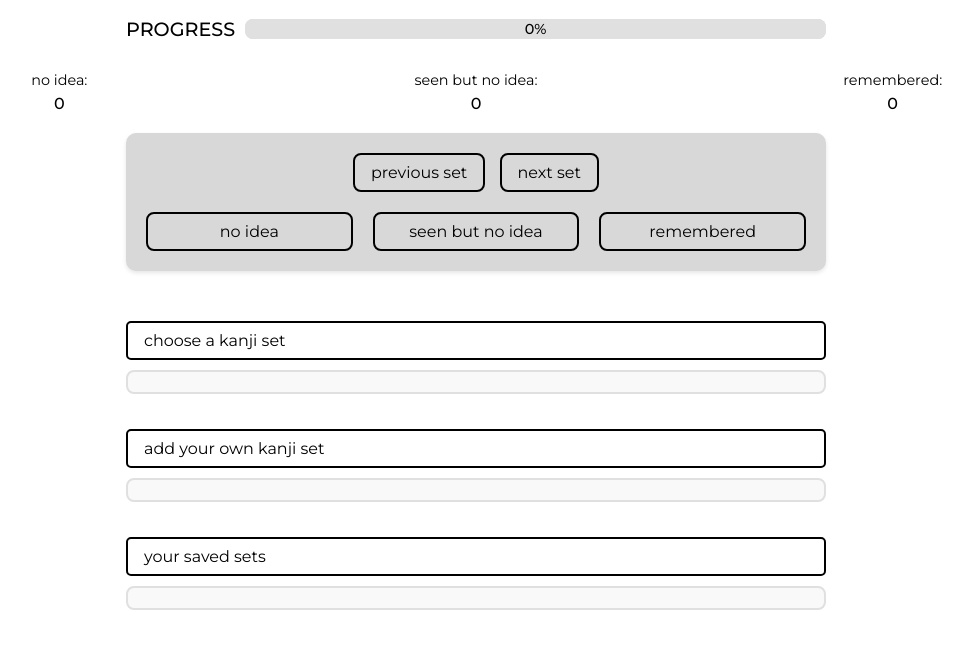
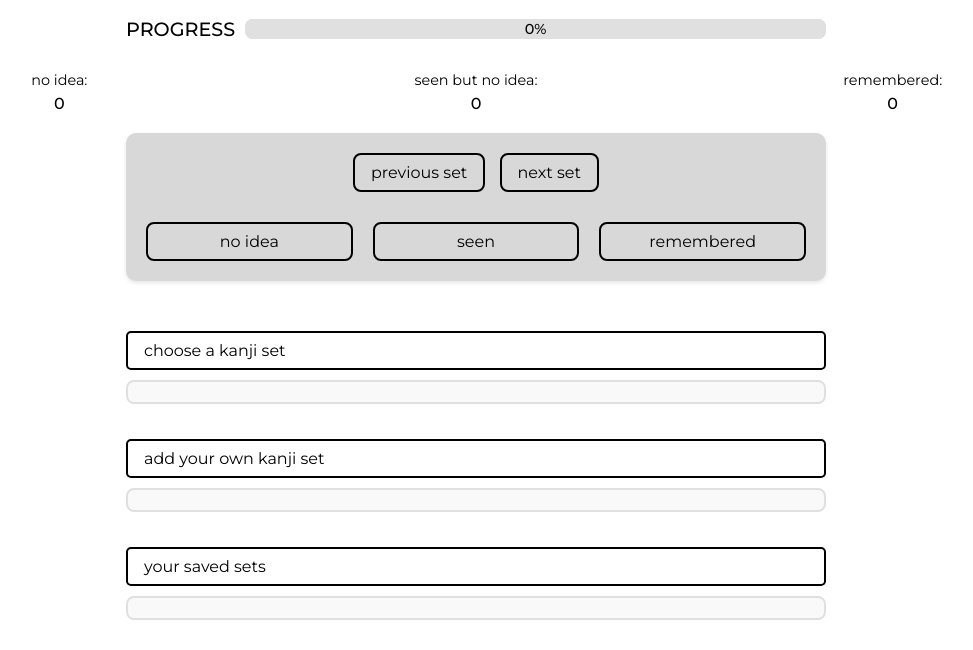
Before and after one commit to ntninh00/kanji-flashcard, a plain HTML site: page index.html in a window 1280 px wide. Shown: the part 181-831 px from the top of the page, without its empty margins (164-1137 px from the left). Drawn offline with Linux system fonts and the light colour scheme.

Commit message:
UI updates

```diff
--- a/index.html
+++ b/index.html
@@ -15,7 +15,6 @@
         <label for="dark-mode">Dark Mode</label>
         <input type="checkbox" id="dark-mode">
     </div>
-
 
     <h1>kanji flashcard</h1>
 
@@ -48,7 +47,7 @@
             <h4 id="kanji"></h4>
             <div id="options">
                 <button id="no-idea">No Idea</button>
-                <button id="seen-but-no-idea">Seen but No Idea</button>
+                <button id="seen-but-no-idea">Seen</button>
                 <button id="remembered">Remembered</button>
                 <!-- <button id="reset-progress">Reset</button> -->
             </div>
--- a/styles.css
+++ b/styles.css
@@ -16,12 +16,13 @@ body {
 }
 
 h1 {
-    font-size: 2.5rem; /* Slightly smaller */
+    font-size: clamp(2.5rem, 2.5vw, 2.5rem);
     font-weight: 5000;
     color: #000000;
     margin-bottom: -30px; /* Reduced margin */
     text-align: center;
     text-transform: uppercase;
+    flex:auto;
 }
 
 h2 {
@@ -68,6 +69,7 @@ h4 {
     justify-content: space-between; /* Space out the buttons evenly */
     gap: 10px; /* Add some space between the buttons */
     flex-wrap: nowrap; /* Prevent wrapping to the next line */
+    margin-top: 20px;
 }
 
 #options button {
@@ -79,10 +81,12 @@ h4 {
     border: 2px solid #000000;
     border-radius: 8px;
     color: #000000;
-    font-size: 1rem;
+    font-size: clamp(0.2rem, 2.5vw, 1rem);
     transition: background-color 0.3s ease, color 0.3s ease, transform 0.2s ease;
     text-transform: lowercase;
     flex: 1;
+    white-space: nowrap; /* Prevent text from wrapping */
+    overflow: hidden; /* Hide overflow text */
 }
 #options button:active {
     transform: scale(0.95);
```
